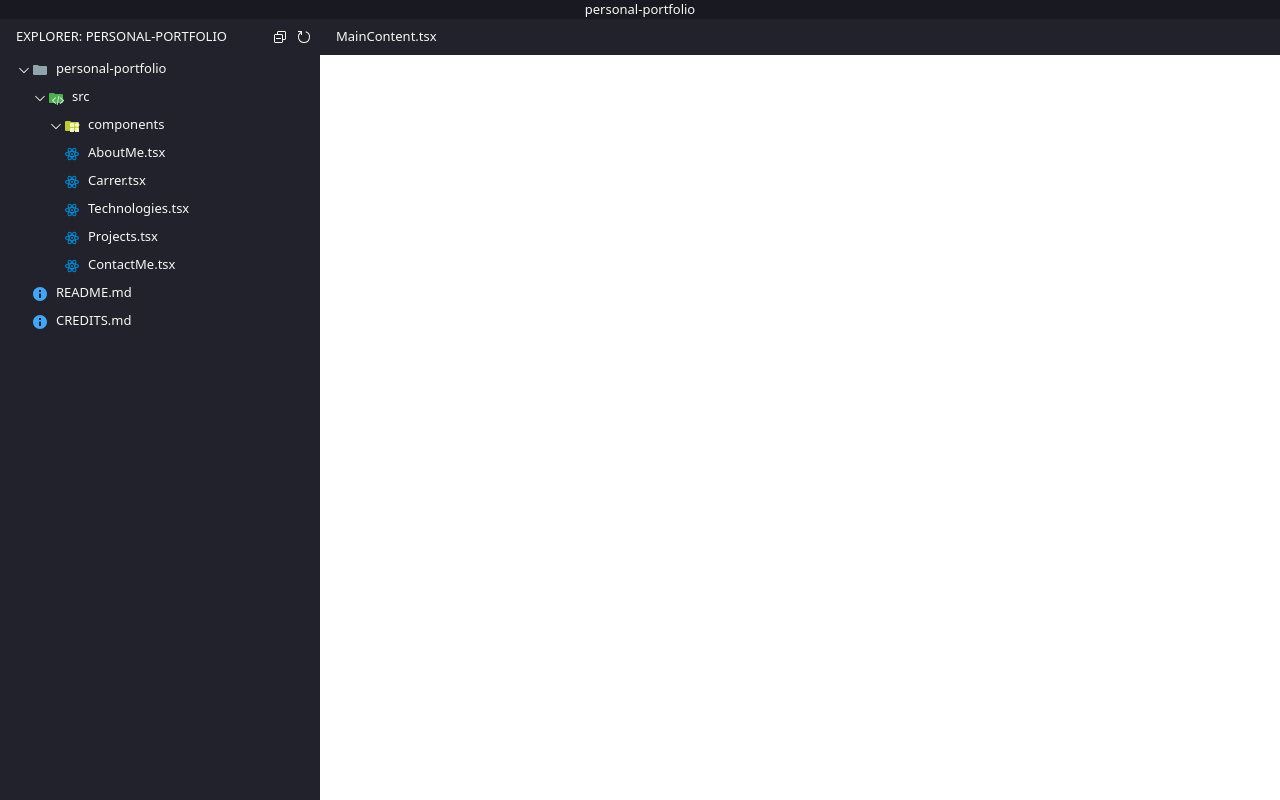
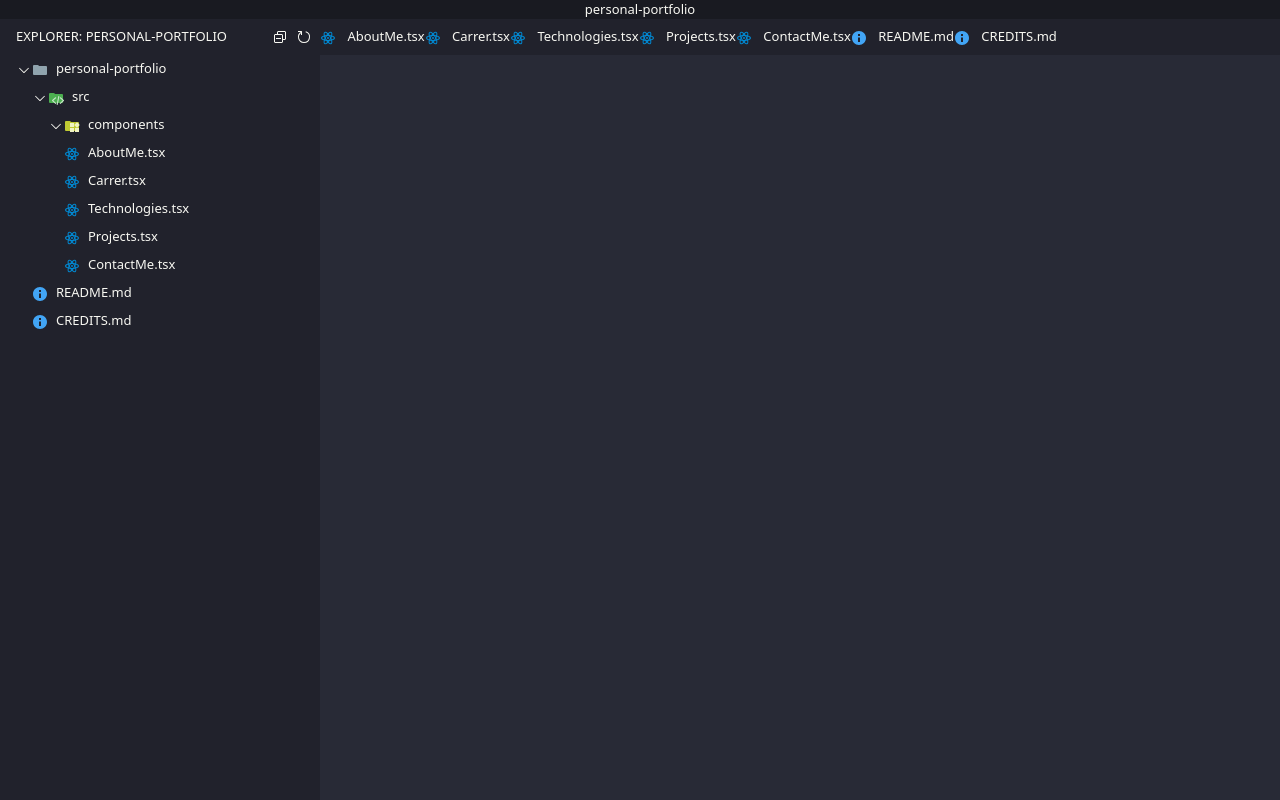
Before and after one commit to Enzovnm/personal-portfolio, a React (Vite) app in the folder personal-portfolio/: page / in a window 1280 px wide. Built offline with nearby package versions, Linux system fonts and the light colour scheme.

Commit message:
feat: Adding tree on TabBar

```diff
--- a/personal-portfolio/src/App.tsx
+++ b/personal-portfolio/src/App.tsx
@@ -1,4 +1,5 @@
 import { ExplorerBar } from "./components/ExplorerBar/ExplorerBar";
+import { MainContent } from "./components/MainContent/MainContent";
 import { TabBar } from "./components/TabBar/TabBar";
 import { TitleBar } from "./components/TitleBar/TitleBar";
 import { DirectoryThreeContextProvider } from "./contexts/DirectoryTreeContext";
@@ -10,7 +11,10 @@ export function App() {
         <TitleBar />
         <div className="h-full flex">
           <ExplorerBar />
-          <TabBar />
+          <div className="flex flex-col w-full">
+            <TabBar />
+            <MainContent />
+          </div>
         </div>
       </DirectoryThreeContextProvider>
     </>
--- a/personal-portfolio/src/components/ExplorerBar/ActivityExplorerBar.tsx
+++ b/personal-portfolio/src/components/ExplorerBar/ActivityExplorerBar.tsx
@@ -8,6 +8,11 @@ interface ActivityExplorerBarProps {
 export const ActivityExplorerBar = ({
   className = "",
 }: ActivityExplorerBarProps) => {
+
+  const handleColapseAll = () => {
+
+  }
+
   return (
     <div
       className={`max-h-9 h-full w-full text-sm text-white flex justify-between items-center ${className}`}
@@ -17,7 +22,7 @@ export const ActivityExplorerBar = ({
       </div>
       <div className="flex gap-2">
         <button aria-label="Colapse All">
-          <ColapseAll />
+          <ColapseAll  onClick={handleColapseAll}/>
         </button>
         <button aria-label="Refresh explorer">
           <Refresh />
--- a/personal-portfolio/src/components/ExplorerBar/FolderNavigationBar.tsx
+++ b/personal-portfolio/src/components/ExplorerBar/FolderNavigationBar.tsx
@@ -13,7 +13,7 @@ export const FolderNavigationBar = () => {
     null
   );
 
-  const handleOnclick = (node: INode, level: number) => {
+  const handleCurrentExpandLevel = (node: INode, level: number) => {
     if (node.type != "folder") return;
 
     if (currentExpandLevel === level) {
@@ -37,7 +37,7 @@ export const FolderNavigationBar = () => {
                     : "block"
                 }`}
                 style={{ paddingLeft: level + "rem" }}
-                onClick={() => handleOnclick(node, level)}
+                onClick={() => handleCurrentExpandLevel(node, level)}
               >
                 <button className="cursor-pointer  w-full text-start ">
                   {node.type === "folder" ? (
--- a/personal-portfolio/src/components/MainContent/MainContent.tsx
+++ b/personal-portfolio/src/components/MainContent/MainContent.tsx
@@ -1,3 +1,3 @@
 export const MainContent = () => {
-  return <div></div>;
+  return <main className="bg-dracula h-full"></main>;
 };
--- a/personal-portfolio/src/components/TabBar/Tab.tsx
+++ b/personal-portfolio/src/components/TabBar/Tab.tsx
@@ -1,5 +1,20 @@
-export const Tab = () => {
+import type { INodeContextValueLevel } from "../../types/node-context-value-level";
 
+interface ITabProps {
+  nodes: INodeContextValueLevel[];
+}
 
-  return <button className="pl-4 pr-7">MainContent.tsx</button>;
+export const Tab = ({ nodes }: ITabProps) => {
+  return (
+    <div className="flex items-center">
+      {nodes.map(({ node }) => {
+        if (node.type !== "folder")
+          return (
+            <button>
+              {node.icon} {node.name}
+            </button>
+          );
+      })}
+    </div>
+  );
 };
--- a/personal-portfolio/src/components/TabBar/TabBar.tsx
+++ b/personal-portfolio/src/components/TabBar/TabBar.tsx
@@ -1,9 +1,12 @@
+import { useDirectoryTreeContext } from "../../hooks/useDirectoryTreeContext";
 import { Tab } from "./Tab";
 
 export const TabBar = () => {
+  const { node } = useDirectoryTreeContext();
+
   return (
     <nav className="max-h-9 h-full w-full bg-slate-blue-explorer text-sm flex">
-      <Tab />
+      <Tab nodes={node} />
     </nav>
   );
 };
--- a/personal-portfolio/src/contexts/DirectoryTreeContext.tsx
+++ b/personal-portfolio/src/contexts/DirectoryTreeContext.tsx
@@ -12,13 +12,15 @@ import ReadMe from "/home/enzo/Programming/personal-portfolio/personal-portfolio
 import Src from "/home/enzo/Programming/personal-portfolio/personal-portfolio/src/assets/folder-src.svg?react";
 import Components from "/home/enzo/Programming/personal-portfolio/personal-portfolio/src/assets/folder-components.svg?react";
 import { treeAdapter } from "../utils/TreeAdapter";
+import type { INodeContextValueLevel } from "../types/node-context-value-level";
 
 interface IDirectoryTreeContext {
-  node: { node: INodeContextValue; level: number }[];
+  node: INodeContextValueLevel[];
   dfsTree: (node: INodeContextValue | undefined) => void;
 }
 
 export interface INodeContextValue extends INode {
+  isExpanse: boolean;
   isSelected?: boolean;
   level?: number;
   icon?: ReactNode;
@@ -34,9 +36,7 @@ export const DirectoryThreeContextProvider = ({
 }: {
   children: React.ReactNode;
 }) => {
-  const [tree, setTree] = useState<
-    { node: INodeContextValue; level: number }[]
-  >([]);
+  const [tree, setTree] = useState<INodeContextValueLevel[]>([]);
 
   const icons = {
     tsx: <ReactTs className="h-4 inline items-center mr-2" />,
--- /dev/null
+++ b/personal-portfolio/src/types/node-context-value-level.ts
@@ -0,0 +1,6 @@
+import type { INodeContextValue } from "../contexts/DirectoryTreeContext";
+
+export interface INodeContextValueLevel {
+  node: INodeContextValue;
+  level: number;
+}
```
